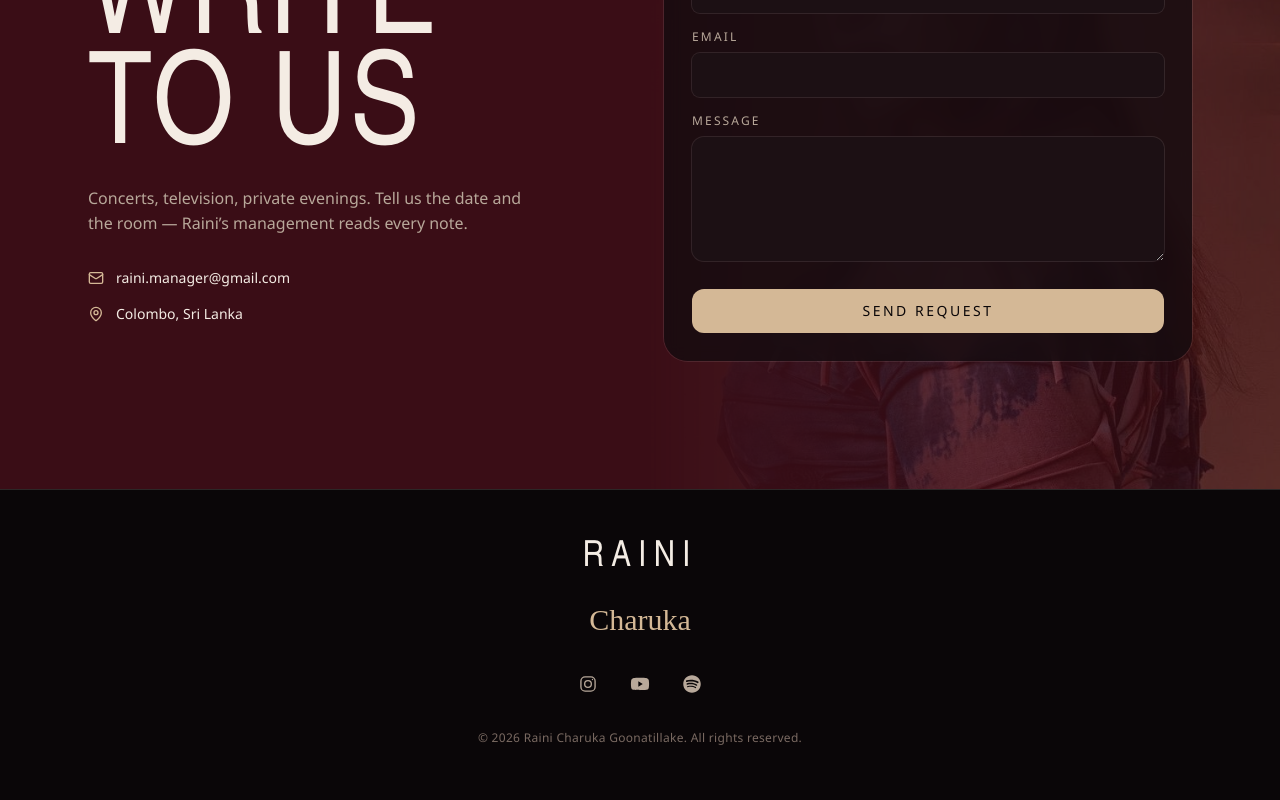
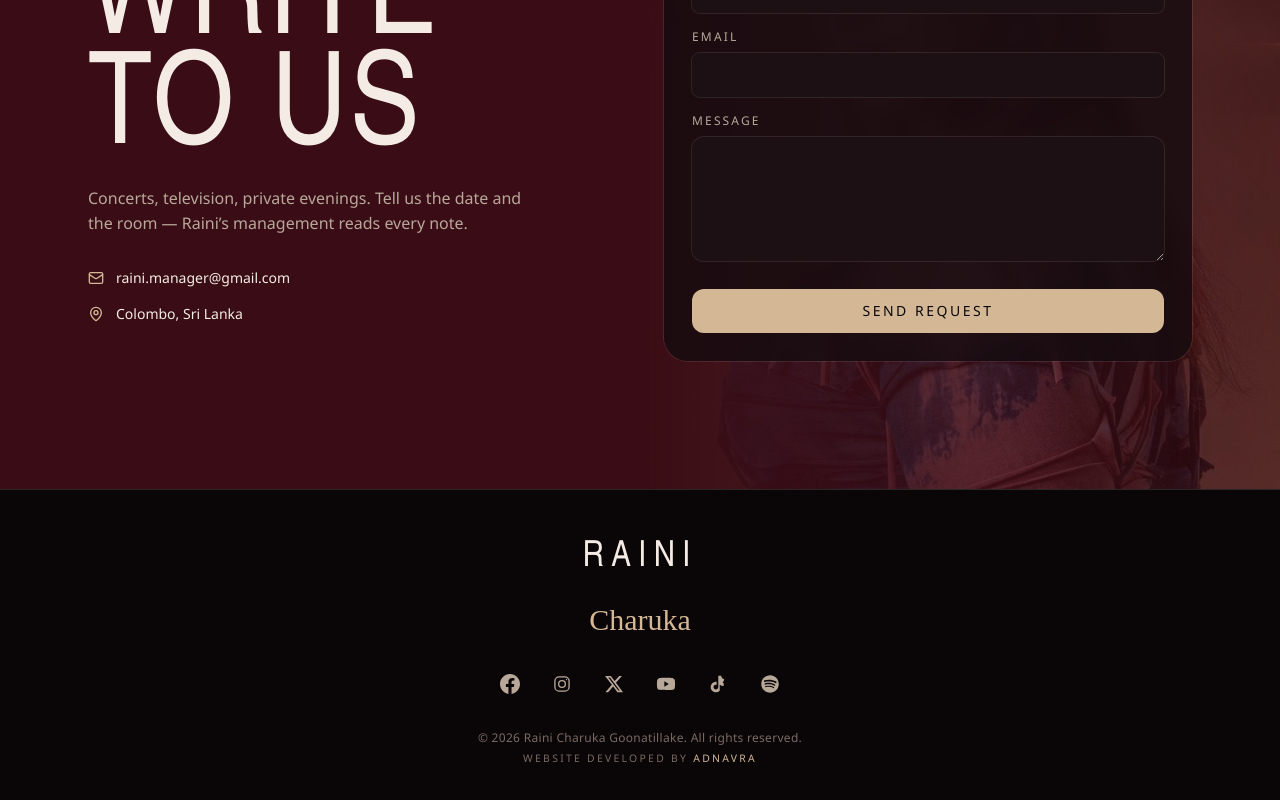
Before and after one commit to KaviniWickramasooriya/Raini_Portfolio, a React app in the folder frontend/: page / in a window 1280 px wide. Shown: the part 7159-7959 px from the top of the page. Built offline with nearby package versions, Linux system fonts and the light colour scheme; the HTML template or start-up script is replaced by a standard one.

Commit message:
feat: add social media icons for Facebook, Twitter, and TikTok, and update footer layout

```diff
--- a/frontend/src/components/site-footer.jsx
+++ b/frontend/src/components/site-footer.jsx
@@ -26,10 +26,37 @@ function YoutubeIcon({ className }) {
   );
 }
 
+function FacebookIcon({ className }) {
+  return (
+    <svg viewBox="0 0 24 24" className={className} aria-hidden="true" fill="currentColor">
+      <path d="M24 12.073c0-6.627-5.373-12-12-12s-12 5.373-12 12c0 5.99 4.388 10.954 10.125 11.854v-8.385H7.078v-3.47h3.047V9.43c0-3.007 1.792-4.669 4.533-4.669 1.312 0 2.686.235 2.686.235v2.953H15.83c-1.491 0-1.956.925-1.956 1.874v2.25h3.328l-.532 3.47h-2.796v8.385C19.612 23.027 24 18.062 24 12.073z"/>
+    </svg>
+  );
+}
+
+function TwitterXIcon({ className }) {
+  return (
+    <svg viewBox="0 0 24 24" className={className} aria-hidden="true" fill="currentColor">
+      <path d="M18.244 2.25h3.308l-7.227 8.26 8.502 11.24H16.17l-5.214-6.817L4.99 21.75H1.68l7.73-8.835L1.254 2.25H8.08l4.713 6.231zm-1.161 17.52h1.833L7.084 4.126H5.117z"/>
+    </svg>
+  );
+}
+
+function TiktokIcon({ className }) {
+  return (
+    <svg viewBox="0 0 24 24" className={className} aria-hidden="true" fill="currentColor">
+      <path d="M19.59 6.69a4.83 4.83 0 0 1-3.77-4.25V2h-3.45v13.67a2.89 2.89 0 0 1-5.2 1.74 2.89 2.89 0 0 1 2.31-4.64 2.93 2.93 0 0 1 .88.13V9.4a6.84 6.84 0 0 0-1-.05A6.33 6.33 0 0 0 3.2 15.6a6.34 6.34 0 0 0 10.86 4.43v-7.22a8.16 8.16 0 0 0 4.77 1.52v-3.4a4.85 4.85 0 0 1-1.24-.24Z"/>
+    </svg>
+  );
+}
+
 const social = [
-  { href: artist.instagram, label: "Instagram", Icon: InstagramIcon },
-  { href: artist.youtube, label: "YouTube", Icon: YoutubeIcon },
-  { href: artist.spotify, label: "Spotify", Icon: SpotifyIcon },
+  { href: "https://www.facebook.com/rainicharukagoonatillake/", label: "Facebook", Icon: FacebookIcon },
+  { href: "https://www.instagram.com/rainicharuka", label: "Instagram", Icon: InstagramIcon },
+  { href: "https://x.com/RainiCharuka", label: "X", Icon: TwitterXIcon },
+  { href: "https://www.youtube.com/RainiCharuka", label: "YouTube", Icon: YoutubeIcon },
+  { href: "https://www.tiktok.com/@rainicharuka?lang=en", label: "TikTok", Icon: TiktokIcon },
+  { href: "https://open.spotify.com/artist/560riUcFnPmvtt6XYVLMa9", label: "Spotify", Icon: SpotifyIcon },
 ];
 
 export function SiteFooter() {
@@ -38,7 +65,7 @@ export function SiteFooter() {
       <div className="mx-auto flex max-w-6xl flex-col items-center gap-6 px-4 py-12 sm:px-6">
         <p className="font-display text-4xl tracking-[0.2em] text-fg">RAINI</p>
         <p className="script text-3xl">Charuka</p>
-        <nav className="flex items-center gap-2" aria-label="Social">
+        <nav className="flex flex-wrap items-center justify-center gap-2" aria-label="Social">
           {social.map(({ href, label, Icon }) => (
             <a
               key={label}
@@ -52,9 +79,14 @@ export function SiteFooter() {
             </a>
           ))}
         </nav>
-        <p className="text-center text-xs tracking-wide text-subtle">
-          © {new Date().getFullYear()} {artist.legal}. All rights reserved.
-        </p>
+        <div className="flex flex-col items-center gap-1 text-center">
+          <p className="text-xs tracking-wide text-subtle">
+            © {new Date().getFullYear()} {artist.legal}. All rights reserved.
+          </p>
+          <p className="text-[0.65rem] uppercase tracking-[0.22em] text-subtle">
+            Website developed by <span className="text-accent">adnavra</span>
+          </p>
+        </div>
       </div>
     </footer>
   );
```
